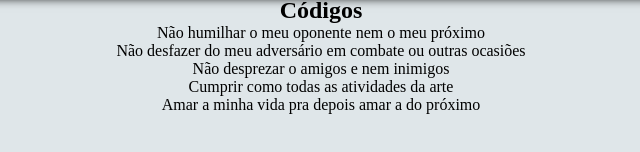
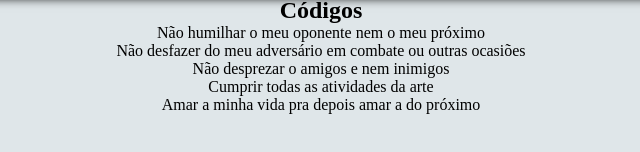
Before and after one commit to rodrigo-a-mota/KUNG-FU, a plain HTML site: page codigos.html in a window 1280 px wide. Shown: the part 112-264 px from the top of the page, 319-959 px from the left. Drawn offline with Linux system fonts and the light colour scheme.

Commit message:
fix updates

```diff
--- a/codigos.html
+++ b/codigos.html
@@ -36,7 +36,7 @@
                 <li>Não humilhar o meu oponente nem o meu próximo</li>
                 <li>Não desfazer do meu adversário em combate ou outras ocasiões</li>
                 <li>Não desprezar o amigos e nem inimigos</li>
-                <li>Cumprir como todas as atividades da arte</li>
+                <li>Cumprir todas as atividades da arte</li>
                 <li>Amar a minha vida pra depois amar a do próximo</li>
                </ol>
             </section>
```
